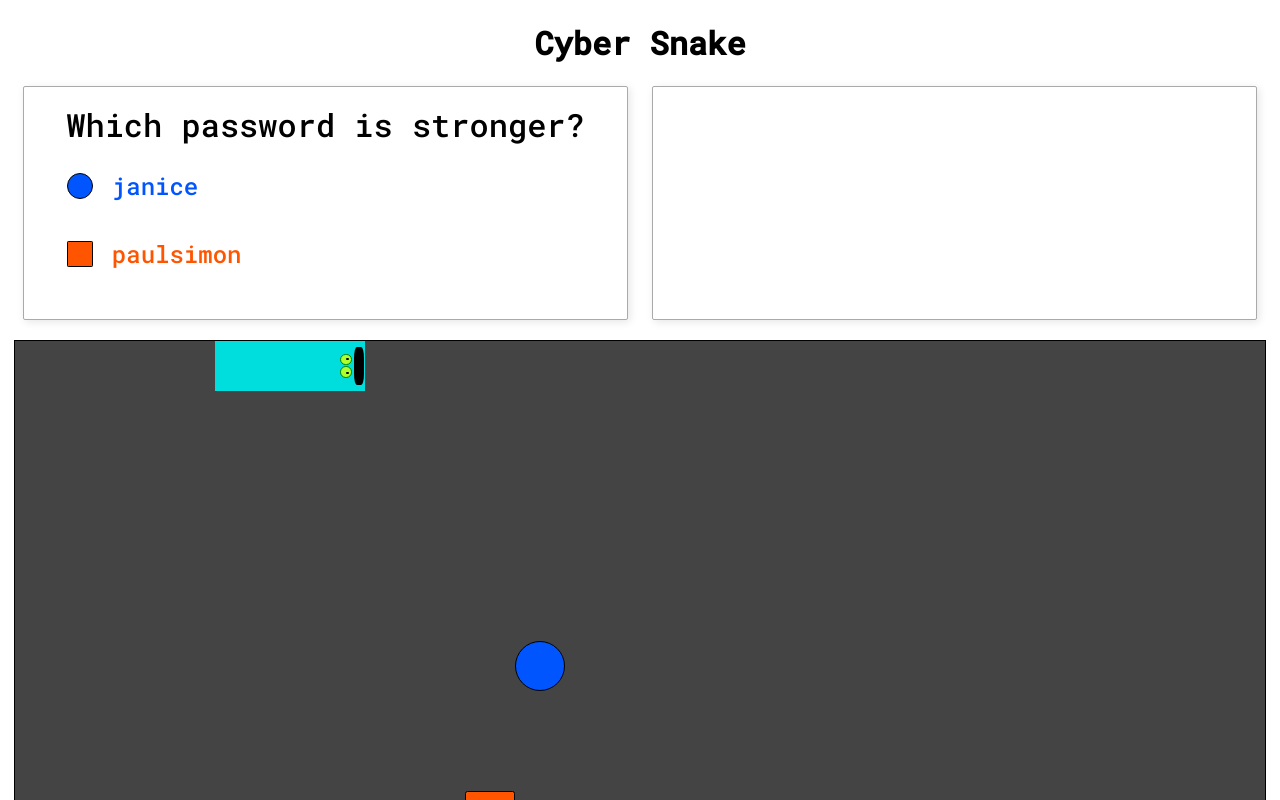
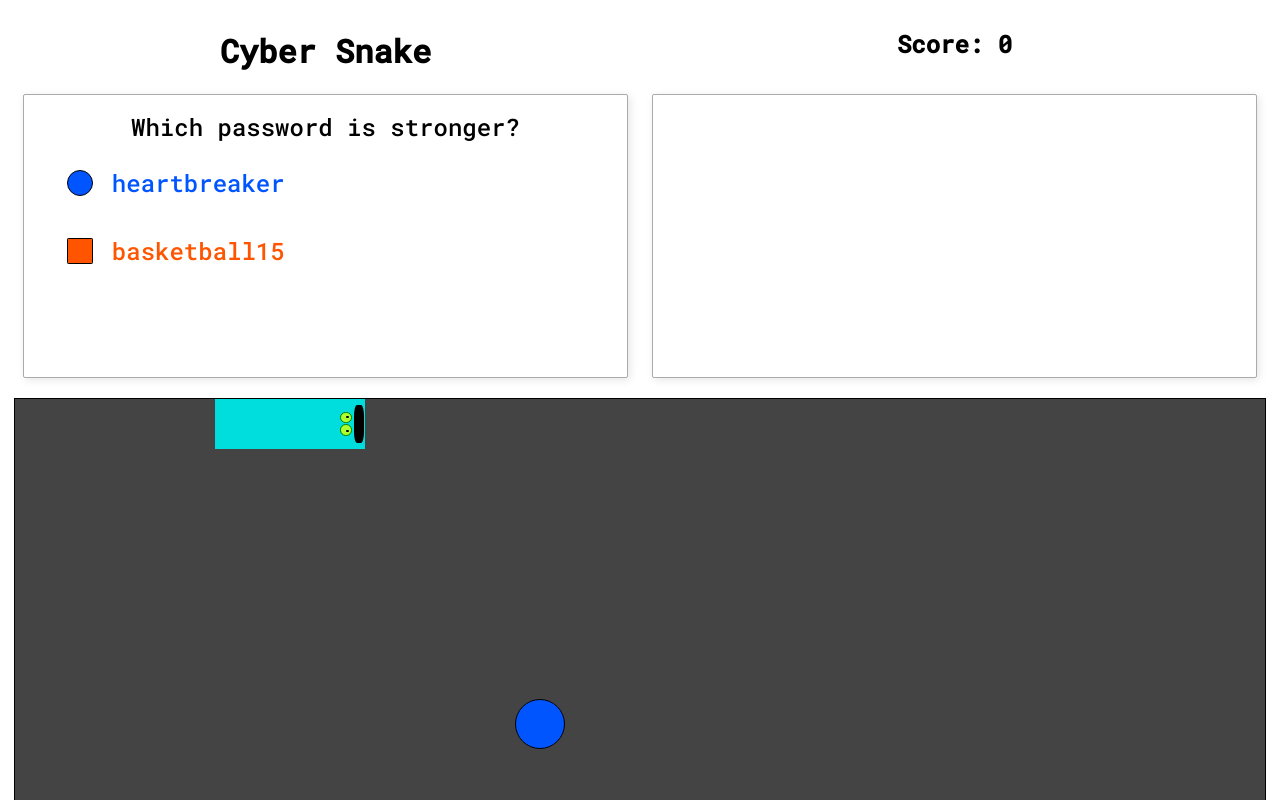
Before and after one commit to kevinafarrow/cyber-snake, a Svelte app: page / in a window 1280 px wide. Shown: the top 800 px of the page. Built offline with nearby package versions, Linux system fonts and the light colour scheme.

Commit message:
spelling and box heights

```diff
--- a/src/Answerbox.svelte
+++ b/src/Answerbox.svelte
@@ -11,7 +11,7 @@
 <style>
   .answerbox {
     width: 92%;
-    height: 200px;
+    height: 250px;
     border: 1px solid #aaa;
 		border-radius: 2px;
     position: relative right;
--- a/src/App.svelte
+++ b/src/App.svelte
@@ -3,6 +3,17 @@
   import Food from "./Food.svelte";
   import Questionbox from "./Questionbox.svelte";
   import Answerbox from "./Answerbox.svelte";
+
+  function shuffle(array) {
+    let currentIndex = array.length,  randomIndex;
+    while (currentIndex != 0) {
+      randomIndex = Math.floor(Math.random() * currentIndex);
+      currentIndex--;
+      [array[currentIndex], array[randomIndex]] = [
+        array[randomIndex], array[currentIndex]];
+    }
+    return array;
+  }
 
   let questions = [
     {
@@ -13,35 +24,133 @@
     },
     {
         'question': 'Which password is stronger?',
-        'correct': 'mark20',
-        'incorrect': 'janice',
+        'correct': 'basketball15',
+        'incorrect': 'heartbreaker',
         'explanation': 'Adding numbers makes the password stronger.'
     },
     {
         'question': 'Which password is stronger?',
-        'correct': 'JaNice',
-        'incorrect': 'hubert',
+        'correct': 'HotChocolate',
+        'incorrect': 'peanutbutter',
         'explanation': 'Adding capitals makes the password stronger.'
     },
     {
         'question': 'Which password is stronger?',
-        'correct': 'herald$',
-        'incorrect': 'herald',
+        'correct': '(tinkerbell)',
+        'incorrect': 'peaceandlove',
         'explanation': 'Adding special characters makes the password stronger.'
     },
     {
+        'question': 'Which password is stronger',
+        'correct': 'Greenm0nster',
+        'incorrect': 'OrlandoBloom',
+        'explanation': "'Greenm0nster' has an uppercase and a number, 'OrlandoBloom' has only lowercase and uppercase."
+    },
+    {
         'question': 'Which password is stronger?',
-        'correct': 'heRald',
-        'incorrect': 'Herald',
+        'correct': 'mydogisBecky',
+        'incorrect': 'Transformers',
         'explanation': 'Capitalizing the first character is more easily guessed by a hacker.'
     },
     {
-        'question': 'Which password is stronger',
-        'correct': 'basKetba1l',
-        'incorrect': 'tinKerbell',
-        'explanation': 'explanation'
-    }
+        'question': 'Which password is stronger?',
+        'correct': 'neoalejapkeh',
+        'incorrect': '892337850912',
+        'explanation': 'Letters are stronger than numbers as there are more letters to guess.'
+    },
+    {
+        'question': 'Which password is stronger?',
+        'correct': 'boxrtlpanwbd',
+        'incorrect': 'supernatural',
+        'explanation': 'Random passwords are stronger than dictionary words.'
+    },
+    {
+        'question': 'Which password is stronger?',
+        'correct': 'smartlyscored',
+        'incorrect': 'wewillrockyou',
+        'explanation': "'We will rock you' is a recognizable phrase and easier to guess."
+    },
+    {
+        'question': 'Which password is stronger?',
+        'correct': 'bootleg918',
+        'incorrect': 'b00tlegger',
+        'explanation': 'Replacing letters with numbers that look similar is an easily guessed pattern.'
+    },
+    {
+        'question': 'Which password is stronger?',
+        'correct': 'samantha0964',
+        'incorrect': 'carolina1234',
+        'explanation': 'Sequential numbers are easier to guess than random numbers.'
+    },
+    {
+        'question': 'Which password is stronger?',
+        'correct': 'superman8290',
+        'incorrect': 'football2006',
+        'explanation': 'Common date formats are easier to guess than random numbers'
+    },
+    {
+        'question': 'True or false, it is best to use the same strong password accross all accounts.',
+        'correct': 'False',
+        'incorrect': 'True',
+        'explanation': 'If one account gets breached, all accounts with that password are compromised.'
+    },
+    {
+        'question': 'Which is better?',
+        'correct': 'Using a password manager',
+        'incorrect': 'Remembering all your passwords in your head',
+        'explanation': "Computers can guess everything you can remember. Best to let a computer generate good passwords you don't have to remember."
+    },
+    {
+        'question': 'True or false, having a strong password means no hacker could learn your password.',
+        'correct': 'False',
+        'incorrect': 'True',
+        'explanation': 'There are ways a hacker can retrieve even a strong password.'
+    },
+    {
+        'question': 'True or false, it is more secure to use multi factor authentication.',
+        'correct': 'True',
+        'incorrect': 'False',
+        'explanation': 'Multi factor authentication adds another layer of security to your account.'
+    },
+    {
+        'question': "A number you don't recognize asks for your MFA token. Do you give it to them?",
+        'correct': 'No',
+        'incorrect': 'Yes',
+        'explanation': 'Never give a third party your MFA authentication token.'
+    },
+    {
+        'question': "A service you use notifies you your account has been breached. You should",
+        'correct': 'Change your password and enable multi factor authentication',
+        'incorrect': 'Delete your account',
+        'explanation': 'Resetting your password and enabling MFA is usually enough after a breach.',
+    },
+    {
+        'question': 'Which is better?',
+        'correct': 'Using software services with good security reputations',
+        'incorrect': "Using obscure software services that hackers don't know about",
+        'explanation': 'It is best to use software with a strong reputation. Obscure services might not have resources to invest in security'
+    },
+    {
+        'question': 'True or false, it is important to keep all your devices up to date with the latest software updates',
+        'correct': 'True',
+        'incorrect': 'False',
+        'explanation': 'Many updates involve security patches. Not updating is a security risk.'
+    },
+    {
+        'question': 'True or false, iCloud, OneDrive, and Google Drive are good defenses against ransomware',
+        'correct': 'True',
+        'incorrect': 'False',
+        'explanation': 'Having a backup of your information online is a good practice to defend against ransomeware.'
+    },
+    {
+        'question': 'True or false, it is more private to use a VPN.',
+        'correct': 'False',
+        'incorrect': 'True',
+        'explanation': 'Using a VPN just means you trust the VPN provider instead of your Internet Provider.'
+    },
   ]
+  console.log('you have ' + questions.length + ' questions.');
+  shuffle(questions)
 
   // Initialize some variables
   let question = "";
@@ -71,6 +180,11 @@
   let board = {'width': 1250, 'height': 550};
   let unit = 50;
   let gameOver = false;
+
+  alert("Welcome to Cyber Snake!");
+  alert("It's like classic snake, but with questions! Read the question at the top and eat the food associated with the correct answer!");
+  alert("You'll have 3 seconds to read the question before you are back in the game.");
+  alert("Press OK to start! Good luck!");
 
   function initVariables () {
     console.log('initializing variables');
@@ -143,7 +257,7 @@
 
     isGameOver()
     if (gameOver) {
-      alert("Game Over!");
+      alert("Game Over!\n" + explanation);
       resetGame();
     }
   }
@@ -154,17 +268,6 @@
     console.log("Waited " + delayTime);
     setSpeed(100);
   };
-
-  function shuffle(array) {
-    let currentIndex = array.length,  randomIndex;
-    while (currentIndex != 0) {
-      randomIndex = Math.floor(Math.random() * currentIndex);
-      currentIndex--;
-      [array[currentIndex], array[randomIndex]] = [
-        array[randomIndex], array[currentIndex]];
-    }
-    return array;
-  }
 
   function newQuestion() {
     console.log('getting new question');
@@ -312,9 +415,20 @@
     margin: auto;
     position: relative center;
   }
+  .header{
+    width: 1250px;
+    display: grid;
+    grid-template-columns: 1fr 1fr;
+    grid-gap: .5em;
+    margin: auto;
+    position: relative center;
+  }
 </style>
 
-<h1>Cyber Snake</h1>
+<div class="header">
+  <h1>Cyber Snake</h1>
+  <h2>Score: {snakeBodies.length - 3}</h2>
+</div>
 <div class="prompt">
   <Questionbox {question} {option1} {option2}/>
   <Answerbox {result} {explanation}/>
@@ -323,5 +437,4 @@
   <Snake {snakeBodies} {direction}/>
   <Food {food1Left} {food1Top} {food2Left} {food2Top} />
 </main>
-<h2>Score: {snakeBodies.length - 3}</h2>
 <svelte:window on:keydown={onKeyDown} />
--- a/src/Questionbox.svelte
+++ b/src/Questionbox.svelte
@@ -17,7 +17,7 @@
 <style>
 	.questionbox {
 		width: 92%;
-    height: 200px;
+    height: 250px;
 		border: 1px solid #aaa;
 		border-radius: 2px;
     position: relative left;
@@ -28,7 +28,7 @@
 		font-family: 'Roboto Mono', monospace;
 	}
 	.question {
-		font-size: 2em;
+		font-size: 1.5em;
     text-align: center;
 	}
   .option1, .option2 {
```
